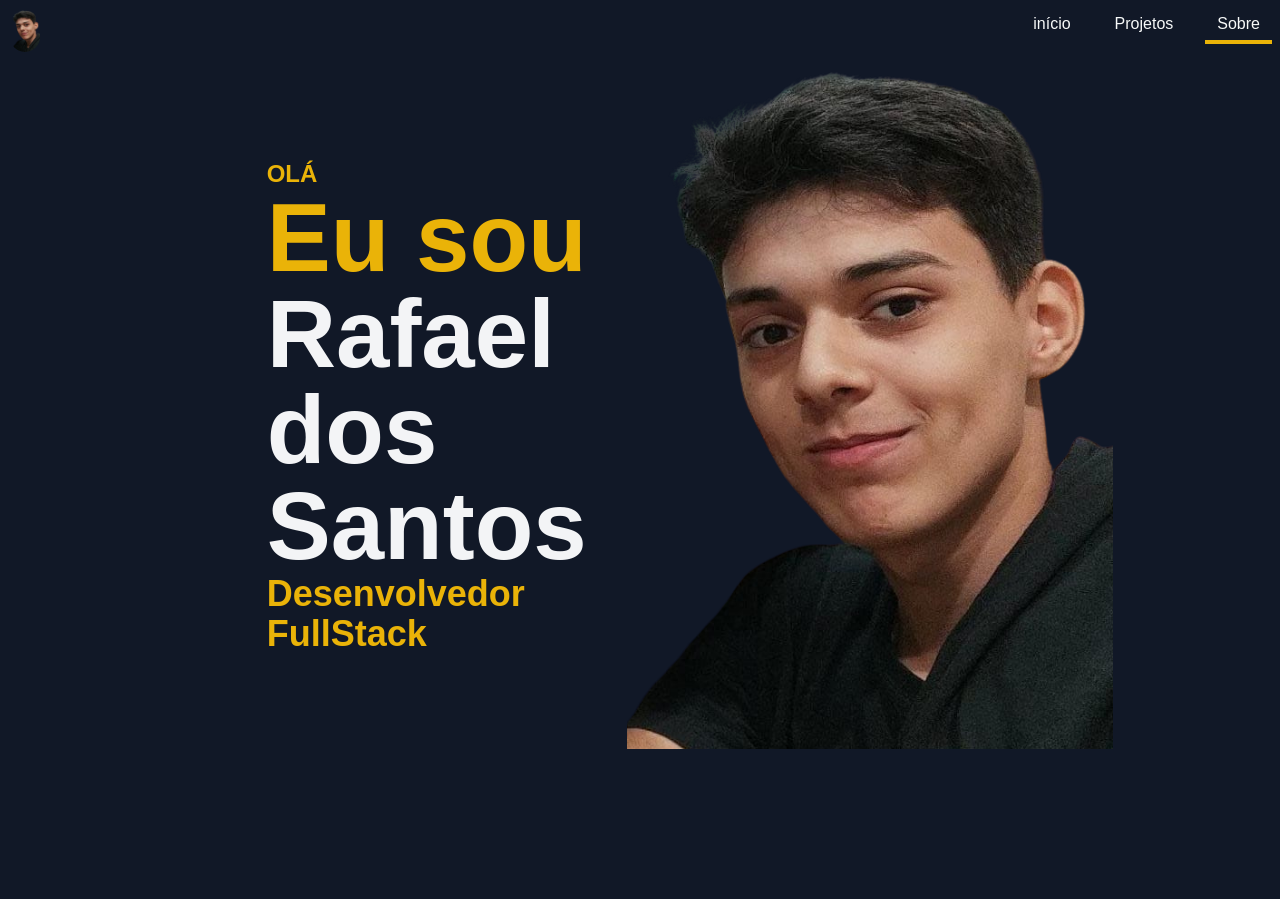
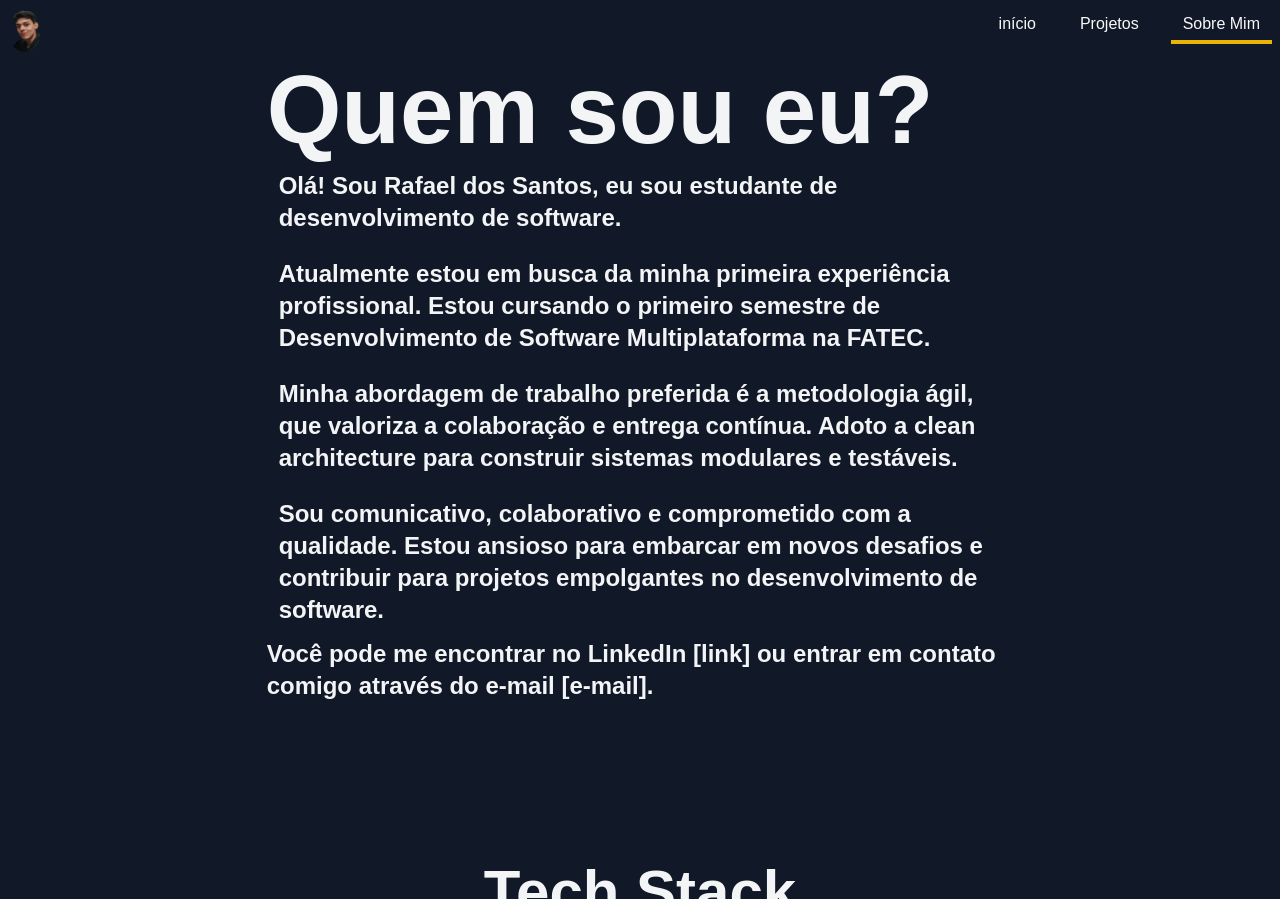
Before and after one commit to FaelSantoss/portfolio_digital, a Flask app: page /about in a window 1280 px wide; the page is wider, and only the part inside the window is pictured. Shown: the top 899 px of that part. Before the commit the page ends 749 px from the top of that part, so only its background shows below. Run offline with Flask 3, Linux system fonts and the light colour scheme; style sheets or scripts are compiled from the project's sources.

Commit message:
created body in page about

```diff
--- a/src/ui/templates/about.html
+++ b/src/ui/templates/about.html
@@ -2,3 +2,33 @@
 {% block title %}
 <title>Sobre mim | Portfolio</title>
 {% endblock%}
+
+{% block body %}
+<div class="flex justify-center items-start min-h-screen w-full animate-fadeIn">
+    <div class="md:w-7/12">
+        <h1 class="text-gray-100 text-7xl md:text-8xl font-bold w-full">Quem sou eu?</h1>
+        <p class="text-gray-100 text-2xl font-semibold w-full p-3 ">Olá! Sou Rafael dos Santos, eu sou estudante de desenvolvimento de software.</p>
+        <p class="text-gray-100 text-2xl font-semibold w-full p-3">Atualmente estou em busca da minha primeira experiência profissional. Estou cursando o primeiro semestre de Desenvolvimento de Software Multiplataforma na FATEC.</p>
+        <p class="text-gray-100 text-2xl font-semibold w-full p-3">Minha abordagem de trabalho preferida é a metodologia ágil, que valoriza a colaboração e entrega contínua. Adoto a clean architecture para construir sistemas modulares e testáveis.</p>
+        <p class="text-gray-100 text-2xl font-semibold w-full p-3">Sou comunicativo, colaborativo e comprometido com a qualidade. Estou ansioso para embarcar em novos desafios e contribuir para projetos empolgantes no desenvolvimento de software.</p>
+        <p class="text-gray-100 text-2xl font-semibold w-full -5">Você pode me encontrar no LinkedIn [link] ou entrar em contato comigo através do e-mail [e-mail].</p>
+    </div>
+
+</div>
+<div class="min-h-screen w-full animate-fadeIn">
+    <p class="text-gray-100 text-6xl font-semibold w-full flex justify-center">Tech Stack</p>
+    <div class="flex flex-nowrap">
+        <img src="https://cdn.jsdelivr.net/gh/devicons/devicon@latest/icons/python/python-original.svg" class="w-[10%] h-[10%]"/>
+        <img src="https://cdn.jsdelivr.net/gh/devicons/devicon@latest/icons/flask/flask-original.svg" class="w-[10%] h-[10%]"/>
+        <img src="https://cdn.jsdelivr.net/gh/devicons/devicon@latest/icons/docker/docker-original.svg" class="w-[10%] h-[10%]"/>
+        <img src="https://cdn.jsdelivr.net/gh/devicons/devicon@latest/icons/mysql/mysql-original.svg" class="w-[10%] h-[10%]"/>
+        <img src="https://cdn.jsdelivr.net/gh/devicons/devicon@latest/icons/linux/linux-original.svg" class="w-[10%] h-[10%]"/>
+        <img src="https://cdn.jsdelivr.net/gh/devicons/devicon@latest/icons/nodejs/nodejs-original-wordmark.svg" class="w-[10%] h-[10%]"/>
+        <img src="https://cdn.jsdelivr.net/gh/devicons/devicon@latest/icons/react/react-original.svg" class="w-[10%] h-[10%]"/>
+        <img src="https://cdn.jsdelivr.net/gh/devicons/devicon@latest/icons/javascript/javascript-original.svg" class="w-[10%] h-[10%]"/>
+        <img src="https://cdn.jsdelivr.net/gh/devicons/devicon@latest/icons/css3/css3-original.svg" class="w-[10%] h-[10%]"/>
+        <img src="https://cdn.jsdelivr.net/gh/devicons/devicon@latest/icons/html5/html5-original.svg" class="w-[10%] h-[10%]"/>
+        <img src="https://cdn.jsdelivr.net/gh/devicons/devicon@latest/icons/tailwindcss/tailwindcss-original.svg" class="w-[10%] h-[10%]"/>
+    </div>
+</div>
+{% endblock%}
--- a/src/ui/templates/components/header.html
+++ b/src/ui/templates/components/header.html
@@ -7,17 +7,17 @@
         {% if url == '/' %}
         <li><a href="/"><p class="px-3 py-1 font-medium border-yellow-500 border-b-4">início</p></a></li>
         <li><a href="/projects"><p class="px-3 py-1 font-medium hover:border-yellow-500 hover:border-b-4">Projetos</p></a></li>
-        <li><a href="/about"><p class="px-3 py-1 font-medium hover:border-yellow-500 hover:border-b-4">Sobre</p></a></li>
+        <li><a href="/about"><p class="px-3 py-1 font-medium hover:border-yellow-500 hover:border-b-4">Sobre Mim</p></a></li>
         {% endif %}
         {% if '/projects' in url %}
         <li><a href="/"><p class="px-3 py-1 font-medium hover:border-yellow-500 hover:border-b-4">início</p></a></li>
             <li><a href="/projects"><p class="px-3 py-1 font-medium border-yellow-500 border-b-4">Projetos</p></a></li>
-            <li><a href="/about"><p class="px-3 py-1 font-medium hover:border-yellow-500 hover:border-b-4">Sobre</p></a></li>
+            <li><a href="/about"><p class="px-3 py-1 font-medium hover:border-yellow-500 hover:border-b-4">Sobre Mim</p></a></li>
         {% endif %}
         {% if url == '/about' %}
         <li><a href="/"><p class="px-3 py-1 font-medium hover:border-yellow-500 hover:border-b-4">início</p></a></li>
         <li><a href="/projects"><p class="px-3 py-1 font-medium hover:border-yellow-500 hover:border-b-4">Projetos</p></a></li>
-        <li><a href="/about"><p class="px-3 py-1 font-medium border-yellow-500 border-b-4">Sobre</p></a></li>
+        <li><a href="/about"><p class="px-3 py-1 font-medium border-yellow-500 border-b-4">Sobre Mim</p></a></li>
             {% endif %}
         </ul>
     </nav>
--- a/src/ui/templates/index.html
+++ b/src/ui/templates/index.html
@@ -10,10 +10,11 @@
   {% endblock %} {% block css %}
   <link rel="stylesheet" href="{{ url_for('static',filename='styles/style.css') }}" />
   <link href="{{ url_for('static', filename='styles/output.css') }}" rel="stylesheet" />
+  <link rel="stylesheet" type='text/css' href="https://cdn.jsdelivr.net/gh/devicons/devicon@latest/devicon.min.css" />
   {% endblock %}
 </head>
 
-<body class="bg-gray-900 overflow-hidden">
+<body class="bg-gray-900">
   <div>{{Header.Header(url)}}</div>
   {% block body %}
     <div class="flex justify-center items-start min-h-screen w-full animate-fadeIn">
```
